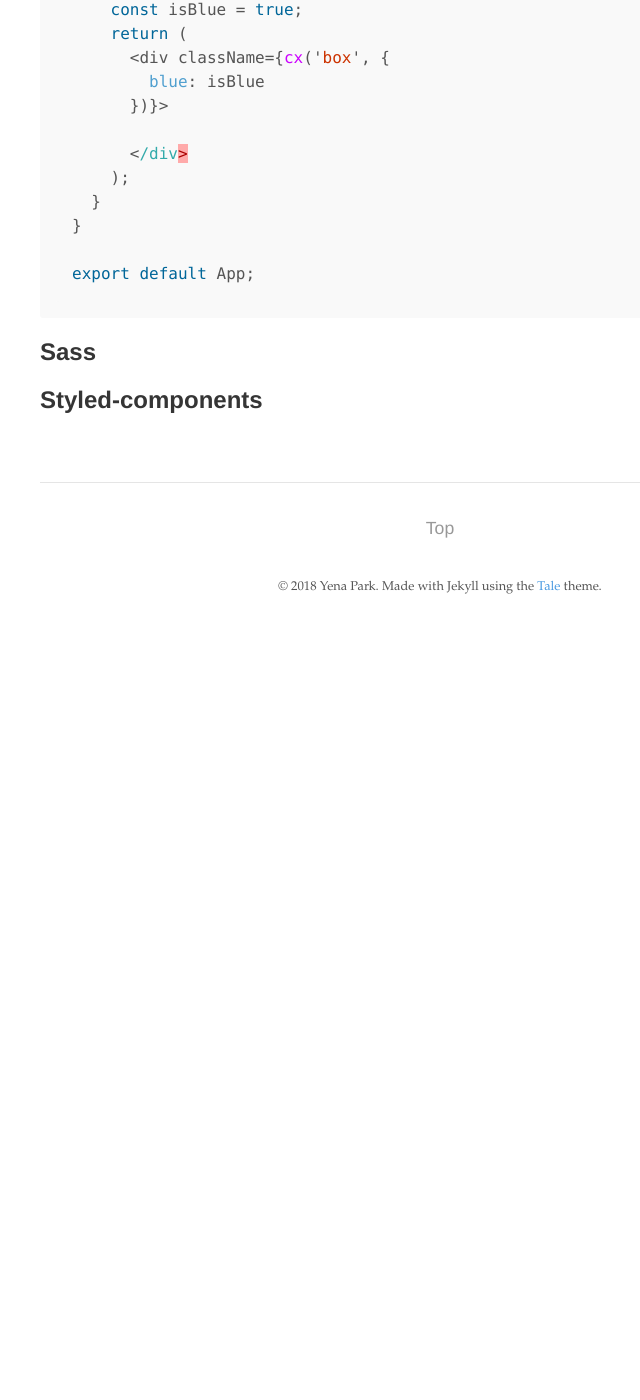
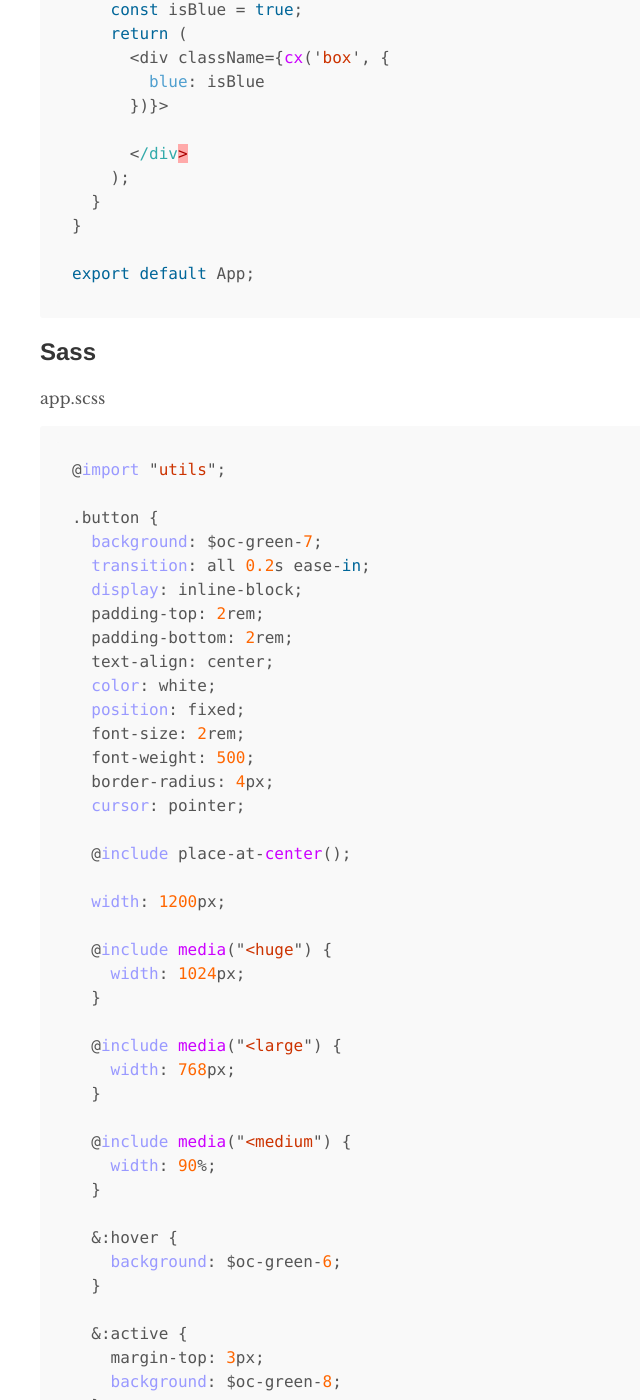
Before and after one commit to Yena-Park/yena-park.github.io, a Jekyll site: the page built from _posts/2018-09-01-introducing-tale.md, in a window 1280 px wide and 1400 px high, scrolled down 749 px. Shown: the whole window, without its empty margins (200-840 px from the left). Built offline with Jekyll 4.4.1, drawn with Linux system fonts in a browser that asks for light colours; before the commit the page ends 1379 px from its top, so only the background shows below that; some of the changed text lies outside the part shown.

Commit message:
Update 2018-09-01-introducing-tale.md

````diff
--- a/_posts/2018-09-01-introducing-tale.md
+++ b/_posts/2018-09-01-introducing-tale.md
@@ -31,6 +31,69 @@ export default App;
 ```
 
 ## Sass
+app.scss
+```javascript
+@import "utils";
 
+.button {
+  background: $oc-green-7;
+  transition: all 0.2s ease-in;
+  display: inline-block;
+  padding-top: 2rem;
+  padding-bottom: 2rem;
+  text-align: center;
+  color: white;
+  position: fixed;
+  font-size: 2rem;
+  font-weight: 500;
+  border-radius: 4px;
+  cursor: pointer;
+
+  @include place-at-center();
+
+  width: 1200px;
+
+  @include media("<huge") {
+    width: 1024px;
+  }
+
+  @include media("<large") {
+    width: 768px;
+  }
+
+  @include media("<medium") {
+    width: 90%;
+  }
+
+  &:hover {
+    background: $oc-green-6;
+  }
+
+  &:active {
+    margin-top: 3px;
+    background: $oc-green-8;
+  }
+}
+```
+utils.scss
+```javascript
+@import "~open-color/open-color";
+@import "~include-media/dist/include-media";
+
+$breakpoints: (
+  small: 376px,
+  medium: 768px,
+  large: 1024px,
+  huge: 1200px
+);
+
+$size: 100px;
+
+@mixin place-at-center() {
+  top: 50%;
+  left: 50%;
+  transform: translate(-50%, -50%);
+}
+```
 
 ## Styled-components
````
Also changed, not shown: other parts of _posts/2018-09-01-introducing-tale.md (+1 -1 lines).
